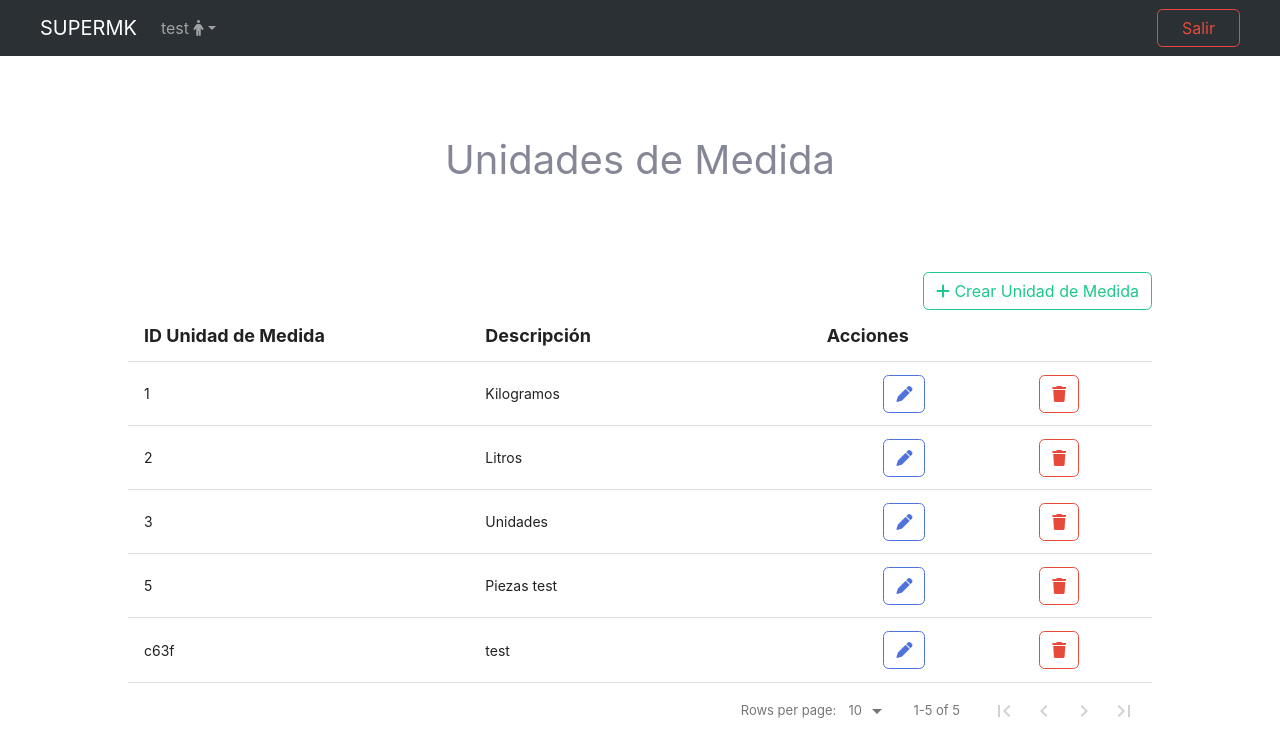
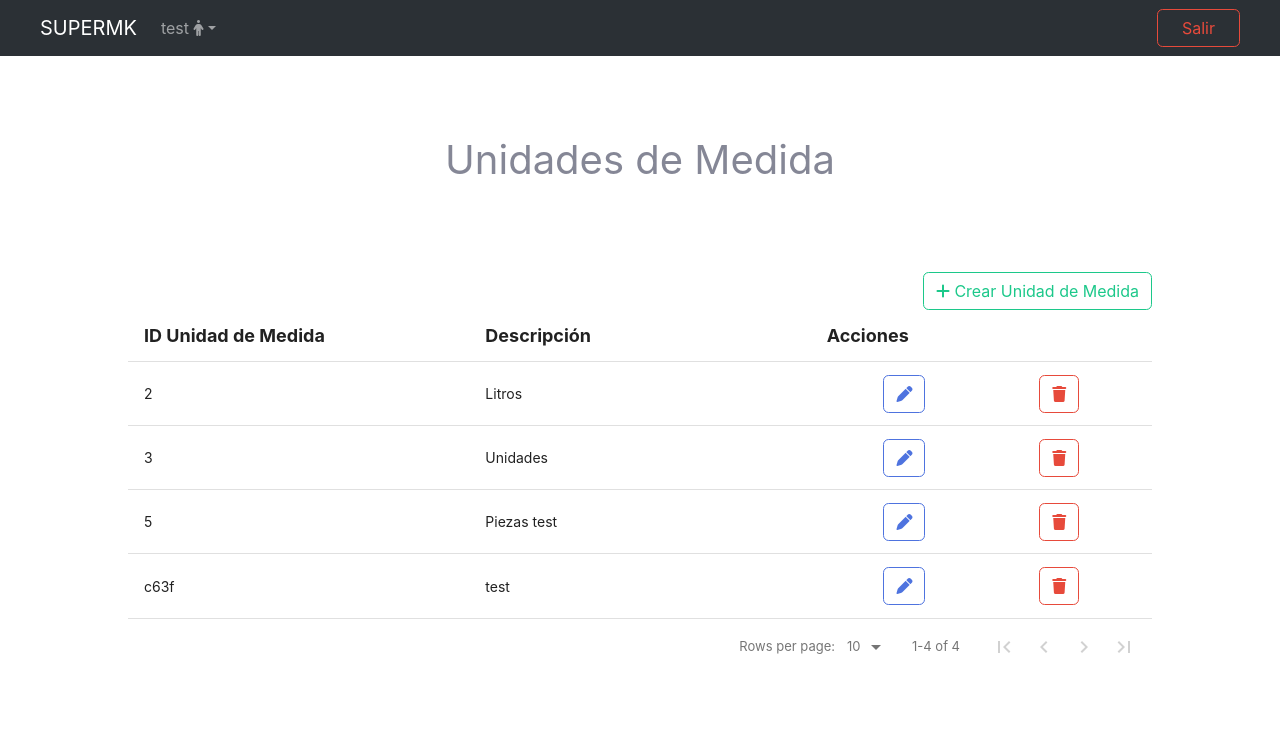
Before and after one commit to rodrigorgv/proyectoFinalACF3, a React (Create React App) app: page /consultaUnidadMedida in a window 1280 px wide. Shown: the top 756 px of the page. Built offline with nearby package versions, Linux system fonts and the light colour scheme; data requests are answered from the project's data file.

Commit message:
se realizan validaciones en pasillo y en unidadMedida

```diff
--- a/db.json
+++ b/db.json
@@ -26,11 +26,6 @@
       "id": "dce6",
       "PAS_IDARA": "2",
       "PAS_DESCRIPCION": "test"
-    },
-    {
-      "id": "dde6",
-      "PAS_IDARA": "3",
-      "PAS_DESCRIPCION": "test2"
     }
   ],
   "PRO_PROVEEDORES": [
@@ -122,17 +117,9 @@
     {
       "id": "2",
       "CAT_DESCRIPCION": "Frutas y Verduras"
-    },
-    {
-      "id": "3",
-      "CAT_DESCRIPCION": "Carnes y Pescados"
     }
   ],
   "UNI_UNIDADMEDIDA": [
-    {
-      "id": "1",
-      "UNI_DESCRIPCION": "Kilogramos"
-    },
     {
       "id": "2",
       "UNI_DESCRIPCION": "Litros"
--- a/src/Pages/pasillo.js
+++ b/src/Pages/pasillo.js
@@ -65,6 +65,22 @@ const Pasillo = () => {
         preConfirm: () => {
           const pas_idara = Swal.getPopup().querySelector('#pas_area').value;
           const pas_descripcion = Swal.getPopup().querySelector('#pas_descripcion').value;
+          if (!pas_descripcion) {
+            Swal.showValidationMessage('Por favor, complete todos los campos.');
+            return false; // Evitar que se cierre el modal si hay campos vacíos
+          }
+
+        // Validación de duplicados (área + descripción)
+        const pasilloExiste = pasillos.some(
+          pasillo =>
+            pasillo.PAS_DESCRIPCION.toLowerCase() === pas_descripcion.toLowerCase() &&
+            pasillo.PAS_IDARA === parseInt(pas_idara)
+        );
+
+        if (pasilloExiste) {
+          Swal.showValidationMessage('El pasillo ya existe en esta área.');
+          return false; // Evitar que se cierre el modal si ya existe el pasillo en el área
+        }
 
           apiService.updatePasillo(id, {
             PAS_IDARA: pas_idara,
@@ -116,7 +132,7 @@ const Pasillo = () => {
       title: 'Crear Pasillo',
       html: `
         <div style="text-align: left;">
-        <label for="pas_idara">Area:</label>
+          <label for="pas_idara">Área:</label>
           <br/>
           <select id="pas_area" class="swal2-select">
           ${areas.map(option => `<option value="${option.id}" ${option.id === pasillos.PAS_IDARA ? 'selected' : ''}>${option.ARA_DESCRIPCION}</option>`).join('')}
@@ -138,14 +154,33 @@ const Pasillo = () => {
         const pas_idara = Swal.getPopup().querySelector('#pas_area').value;
         const pas_descripcion = Swal.getPopup().querySelector('#pas_descripcion').value;
 
+        // Validación de campos vacíos
+        if (!pas_descripcion || !pas_idara) {
+          Swal.showValidationMessage('Por favor, complete todos los campos.');
+          return false; // Evitar que se cierre el modal si hay campos vacíos
+        }
+
+        // Validación de duplicados (área + descripción)
+        const pasilloExiste = pasillos.some(
+          pasillo =>
+            pasillo.PAS_DESCRIPCION.toLowerCase() === pas_descripcion.toLowerCase() &&
+            pasillo.PAS_IDARA === parseInt(pas_idara)
+        );
+
+        if (pasilloExiste) {
+          Swal.showValidationMessage('El pasillo ya existe en esta área.');
+          return false; // Evitar que se cierre el modal si ya existe el pasillo en el área
+        }
+
         try {
+          // Si pasa las validaciones, crear el nuevo pasillo
           await apiService.postPasillo({
             PAS_IDARA: pas_idara,
             PAS_DESCRIPCION: pas_descripcion
           });
           Swal.fire('Creación exitosa', 'El nuevo pasillo ha sido creado.', 'success');
           const dataPasillos = await apiService.getPasillos();
-          setPasillos(dataPasillos);
+          setPasillos(dataPasillos); // Actualizar el estado con los pasillos más recientes
         } catch (error) {
           console.error('Error al crear el pasillo:', error);
           Swal.fire('Error', 'No se pudo crear el nuevo pasillo.', 'error');
@@ -153,6 +188,7 @@ const Pasillo = () => {
       }
     });
   };
+
 
   const accionesBotones = (row) => (
     <div className="opcionesBTN">
--- a/src/Pages/unidadMedida.js
+++ b/src/Pages/unidadMedida.js
@@ -49,6 +49,23 @@ const UnidadMedida = () => {
         cancelButtonText: 'Cancelar',
         preConfirm: () => {
           const uni_descripcion = Swal.getPopup().querySelector('#uni_descripcion').value;
+
+          if (!uni_descripcion) {
+            Swal.showValidationMessage('Por favor, complete todos los campos.');
+            return false; // Evitar que se cierre el modal si hay campos vacíos
+          }
+
+          if (uni_descripcion === UnidadMedidaPorId.UNI_DESCRIPCION ) {
+            Swal.showValidationMessage('Los campos son iguales. no se hará la modificación');
+            return false; // Evitar que se cierre el modal si hay campos vacíos
+          }
+
+          // Validación de que la unidad medida no exista
+          const unidadMedidaExiste = UnidadesMedida.some(unidadMedida => unidadMedida.UNI_DESCRIPCION.toLowerCase() === uni_descripcion.toLowerCase());
+          if (unidadMedidaExiste) {
+            Swal.showValidationMessage('La unidad de medida ya existe.');
+            return false; // Evitar que se cierre el modal si la categoría ya existe
+          }
 
           apiService.updateUnidadMedida(id, {
             UNI_DESCRIPCION: uni_descripcion
@@ -113,6 +130,20 @@ const UnidadMedida = () => {
       preConfirm: async () => {
         const uni_descripcion = Swal.getPopup().querySelector('#uni_descripcion').value;
 
+
+
+      if (!uni_descripcion) {
+        Swal.showValidationMessage('Por favor, complete todos los campos.');
+        return false; // Evitar que se cierre el modal si hay campos vacíos
+      }
+
+      // Validación de que la unidad medida no exista
+      const unidadMedidaExiste = UnidadesMedida.some(unidadMedida => unidadMedida.UNI_DESCRIPCION.toLowerCase() === uni_descripcion.toLowerCase());
+      if (unidadMedidaExiste) {
+        Swal.showValidationMessage('La unidad de medida ya existe.');
+        return false; // Evitar que se cierre el modal si la categoría ya existe
+      }
+
         try {
           await apiService.postUnidadMedida({
             UNI_DESCRIPCION: uni_descripcion
```
Lines whose indentation alone changed are shown as unchanged.
